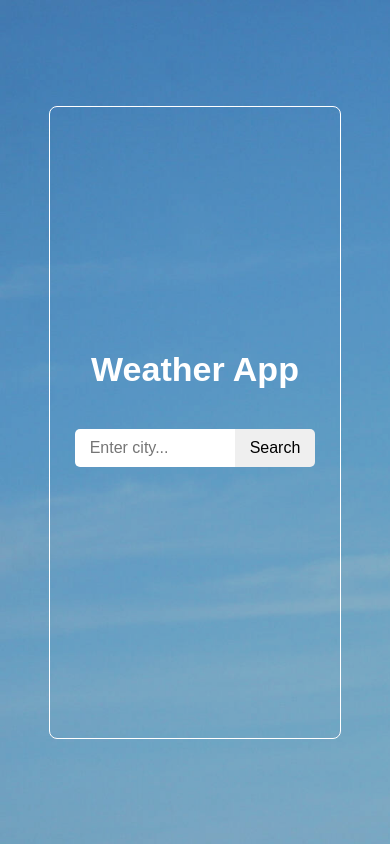
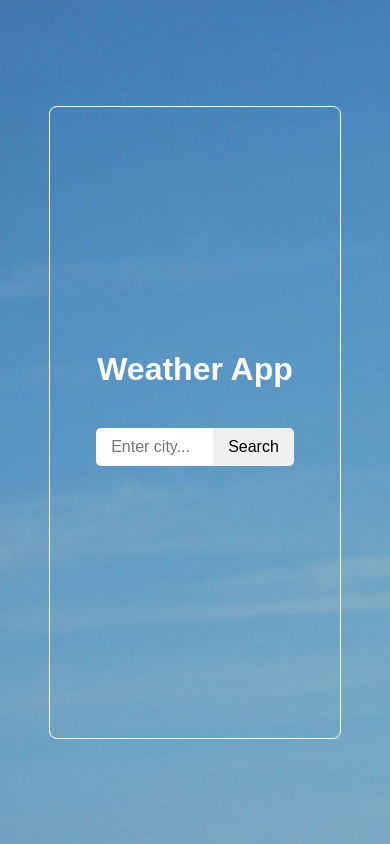
Before and after one commit to sevasmith/weather-app, a React (Create React App) app: page / in a window 390 px wide. Built offline with nearby package versions, Linux system fonts and the light colour scheme.

Commit message:
Inpus size updated

```diff
--- a/src/styles.css
+++ b/src/styles.css
@@ -111,7 +111,7 @@ span {
   }
 
   input {
-    width: 160px;
+    width: 30vw;
   }
 
   .weather-detail {
@@ -119,7 +119,7 @@ span {
   }
 
   h1 {
-    font-size: 34px;
+    font-size: 32px;
   }
 
   p,
```
